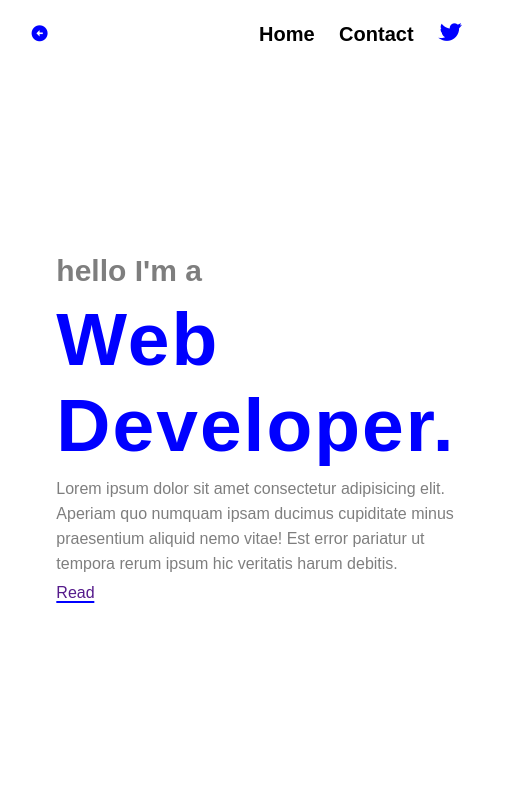
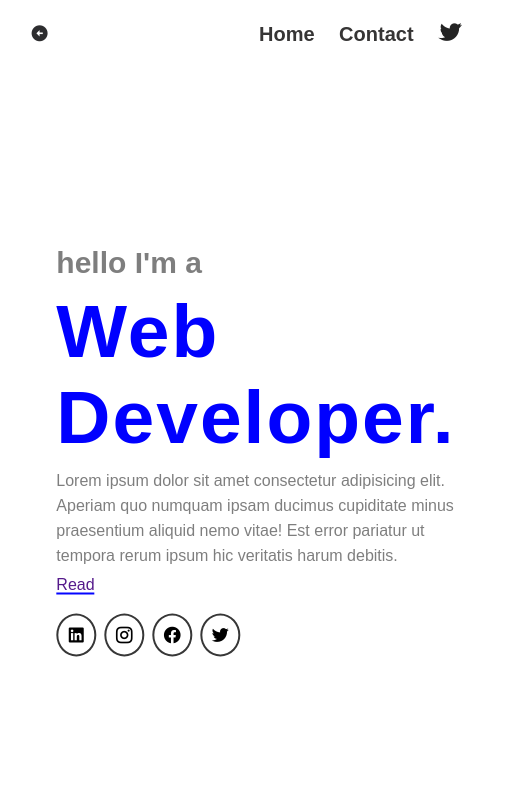
Before and after one commit to MrNikhillyadav/Webdev-Nikhil-daily, a plain HTML site: page Landing_Page/index.html in a window 1280 px wide. Shown: the full height of the page, 0-507 px from the left. Drawn offline with nearby package versions, Linux system fonts and the light colour scheme; a web font is replaced by a local one.

Commit message:
modified index.html style.css

```diff
--- a/Landing_Page/index.html
+++ b/Landing_Page/index.html
@@ -36,6 +36,13 @@
                          numquam ipsam ducimus cupiditate minus praesentium aliquid nemo vitae!
                          Est error pariatur ut tempora rerum ipsum hic veritatis harum debitis.</p>
                          <a href="">Read</a>
+
+                         <div id="socials">
+                            <a href=""><i class="ri-linkedin-box-fill"></i></a>
+                            <a href=""><i class="ri-instagram-line"></i></a>
+                            <a href=""><i class="ri-facebook-circle-fill"></i></a>
+                            <a href=""><i class="ri-twitter-fill"></i></a>
+                         </div>
                     </div>
 
 
--- a/Landing_Page/style.css
+++ b/Landing_Page/style.css
@@ -14,6 +14,7 @@ html,body{
     width: 100%;
     height: 100%;
     display: flex;
+
 }
 .left{
     width: 40%;
@@ -24,7 +25,7 @@ html,body{
 }
 .left .text-center{
     position: absolute;
-    top: 10%;
+    top: 5%;
     left: 50%;
     transform: translate(-50%,50%);
 
@@ -32,7 +33,8 @@ html,body{
 .text-center a{
     text-decoration: none;
     font-weight: 500;
-    border-bottom: 2px solid blue;
+    border-bottom: 2px solid rgb(5, 5, 255);
+
 
 }
 .text-center h2{
@@ -79,15 +81,15 @@ html,body{
     text-decoration: none;
     font-weight: 600;
     font-size: 20px;
-    color: black;
+    color: rgb(54, 53, 53);
 
 }
 .lnav i {
-    color: blue;
+    color: rgb(45, 45, 47);
     font-size: larger;
 }
 .lnav-r i {
-    color: blue;
+    color: rgb(36, 36, 36);
 }
 .right{
     width: 60%;
@@ -116,3 +118,30 @@ html,body{
     height: 100%;
     background-color: rgb(246, 16, 177);
 }
+
+#socials{
+    display: flex;
+    align-items: center;
+    margin-top: 20px;
+
+
+}
+#socials a{
+    font-size: 20px;
+    text-decoration: none;
+    color: rgb(0, 0, 0);
+    padding: 8px;
+    border: 2px solid rgb(55, 55, 55);
+    border-radius: 50%;
+    margin-right: 8px;
+
+
+
+
+}
+
+@media (max-width:500px){
+    .container{
+        flex-direction: column;
+    }
+}
```
